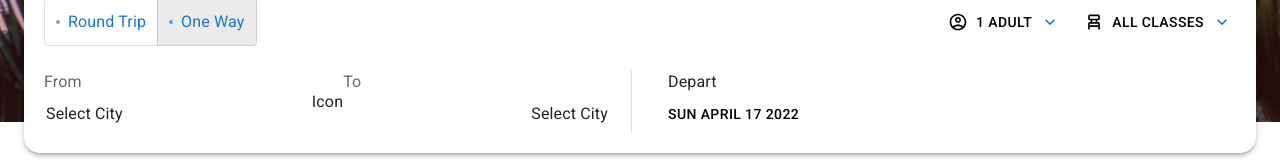
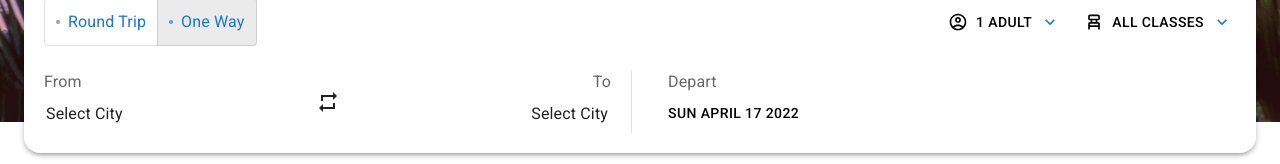
Before and after one commit to FahadAminShovon/copilot-test, a React (Vite) app: page / in a window 1280 px wide. Shown: the part 213-377 px from the top of the page. Built offline with nearby package versions, Linux system fonts and the light colour scheme.

Commit message:
:construction: add icons

```diff
--- a/src/@ui/components/AutoComplete/AutoComplete.tsx
+++ b/src/@ui/components/AutoComplete/AutoComplete.tsx
@@ -40,7 +40,11 @@ const AutoComplete = <T extends OptionsType>({
         width: '100%',
       }}
     >
-      {label && <InputLabel htmlFor={id}>{label}</InputLabel>}
+      {label && (
+        <InputLabel htmlFor={id} sx={{ textAlign: alignment }}>
+          {label}
+        </InputLabel>
+      )}
       <MuiAutocomplete
         sx={sx}
         size="small"
--- a/src/@ui/modules/TravelCard/LocationSelect.tsx
+++ b/src/@ui/modules/TravelCard/LocationSelect.tsx
@@ -1,7 +1,17 @@
 import { Autocomplete } from '@components'
-import { Box, Typography, autocompleteClasses } from '@mui/material'
+import { Box, Stack, Typography, autocompleteClasses } from '@mui/material'
 import { AirportTypes } from '../../../data/airports'
+import AirplaneTicketOutlinedIcon from '@mui/icons-material/AirplaneTicketOutlined'
+import FlightTakeoffOutlinedIcon from '@mui/icons-material/FlightTakeoffOutlined'
 
+const Location = ({ name, code }: { name: string; code: string }) => (
+  <Stack direction={'row'} gap={1}>
+    <AirplaneTicketOutlinedIcon fontSize="small" />
+    <Typography>
+      {name} {`(${code})`}
+    </Typography>
+  </Stack>
+)
 const LocationSelect = ({
   airports,
   placeholder,
@@ -48,20 +58,15 @@ const LocationSelect = ({
           >
             <Box>
               {idx !== -1 && idx < 10 ? (
-                <Box>
-                  <Typography>
-                    {data.city.name} {`(${data.city.code})`}
-                  </Typography>
-                  <Box sx={{ ml: 3 }}>
+                <>
+                  <Location name={data.city.name} code={data.city.code} />
+                  <Stack sx={{ ml: 3 }} direction={'row'}>
+                    <FlightTakeoffOutlinedIcon fontSize="small" />
                     <Typography>{data.name.short}</Typography>
-                  </Box>
-                </Box>
+                  </Stack>
+                </>
               ) : (
-                <Box>
-                  <Typography>
-                    {data.city.name} {`(${data.city.code})`}
-                  </Typography>
-                </Box>
+                <Location name={data.city.name} code={data.city.code} />
               )}
             </Box>
           </Box>
--- a/src/@ui/modules/TravelCard/TravelCard.tsx
+++ b/src/@ui/modules/TravelCard/TravelCard.tsx
@@ -5,6 +5,7 @@ import {
   Paper,
   Popover,
   Button as MuiButton,
+  InputLabel,
 } from '@mui/material'
 import { useEffect, useState } from 'react'
 import { theme } from '../../../theme'
@@ -22,6 +23,8 @@ import ExpandMoreOutlinedIcon from '@mui/icons-material/ExpandMoreOutlined'
 import { seatTypes } from '../../../data/seatType'
 import ChairAltOutlinedIcon from '@mui/icons-material/ChairAltOutlined'
 import AccountCircleOutlinedIcon from '@mui/icons-material/AccountCircleOutlined'
+
+import RepeatOutlinedIcon from '@mui/icons-material/RepeatOutlined'
 
 type ToggleType = 'round-trip' | 'one-way'
 
@@ -128,7 +131,7 @@ const TravelCard = () => {
                 placeholder={'Select City'}
                 label="From"
               />
-              <Typography>Icon</Typography>
+              <RepeatOutlinedIcon />
               <LocationSelect
                 airports={airports}
                 placeholder={'Select City'}
@@ -144,7 +147,7 @@ const TravelCard = () => {
               sx={{ flexGrow: 1, paddingLeft: 2.5 }}
             >
               <Box>
-                <Typography>Depart</Typography>
+                <InputLabel>Depart</InputLabel>
                 <MuiButton
                   sx={{ padding: 0, color: 'black', mt: 1 }}
                   onClick={handleOpen}
```
